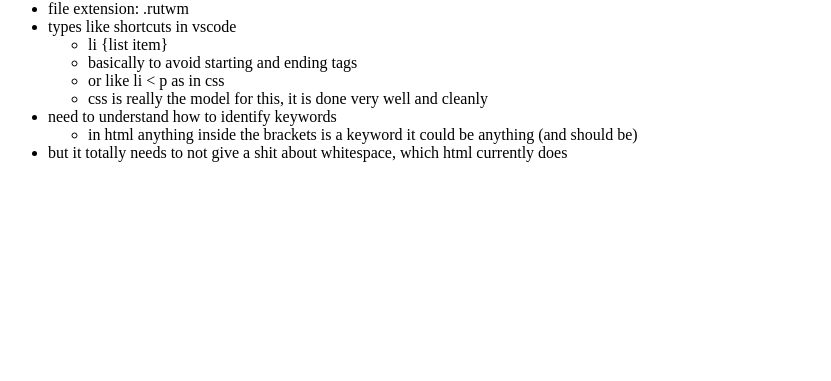
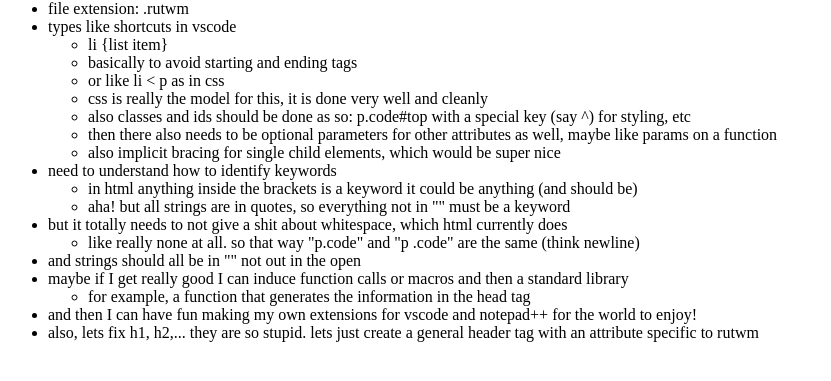
Before and after one commit to rutrum/rutrum-site, a plain HTML site: page rutwebmarkup.html in a window 1280 px wide. Shown: the part 121-502 px from the top of the page, without its empty margins (0-831 px from the left). Drawn offline with Linux system fonts and the light colour scheme.

Commit message:
Add more bullets about rutwm ideas

```diff
--- a/rutwebmarkup.html
+++ b/rutwebmarkup.html
@@ -20,15 +20,31 @@
                 <li>basically to avoid starting and ending tags</li>
                 <li>or like li < p as in css</li>
                 <li>css is really the model for this, it is done very well and cleanly</li>
+                <li>also classes and ids should be done as so: p.code#top with a special key (say ^) for styling, etc</li>
+                <li>then there also needs to be optional parameters for other attributes as well, maybe like params on a function</li>
+                <li>also implicit bracing for single child elements, which would be super nice</li>
             </ul>
         </li>
         <li>need to understand how to identify keywords
             <ul>
                 <li>in html anything inside the brackets is a keyword
                      it could be anything (and should be)</li>
+                <li>aha! but all strings are in quotes, so everything not in "" must be a keyword</li>
             </ul>
         </li>
-        <li>but it totally needs to not give a shit about whitespace, which html currently does</li>
+        <li>but it totally needs to not give a shit about whitespace, which html currently does
+            <ul>
+                <li>like really none at all. so that way "p.code" and "p .code" are the same (think newline)</li>
+            </ul>
+        </li>
+        <li>and strings should all be in "" not out in the open</li>
+        <li>maybe if I get really good I can induce function calls or macros and then a standard library
+            <ul>
+                <li>for example, a function that generates the information in the head tag</li>
+            </ul>
+        </li>
+        <li>and then I can have fun making my own extensions for vscode and notepad++ for the world to enjoy!</li>
+        <li>also, lets fix h1, h2,... they are so stupid.  lets just create a general header tag with an attribute specific to rutwm</li>
     </ul>
 
 </body>
```
